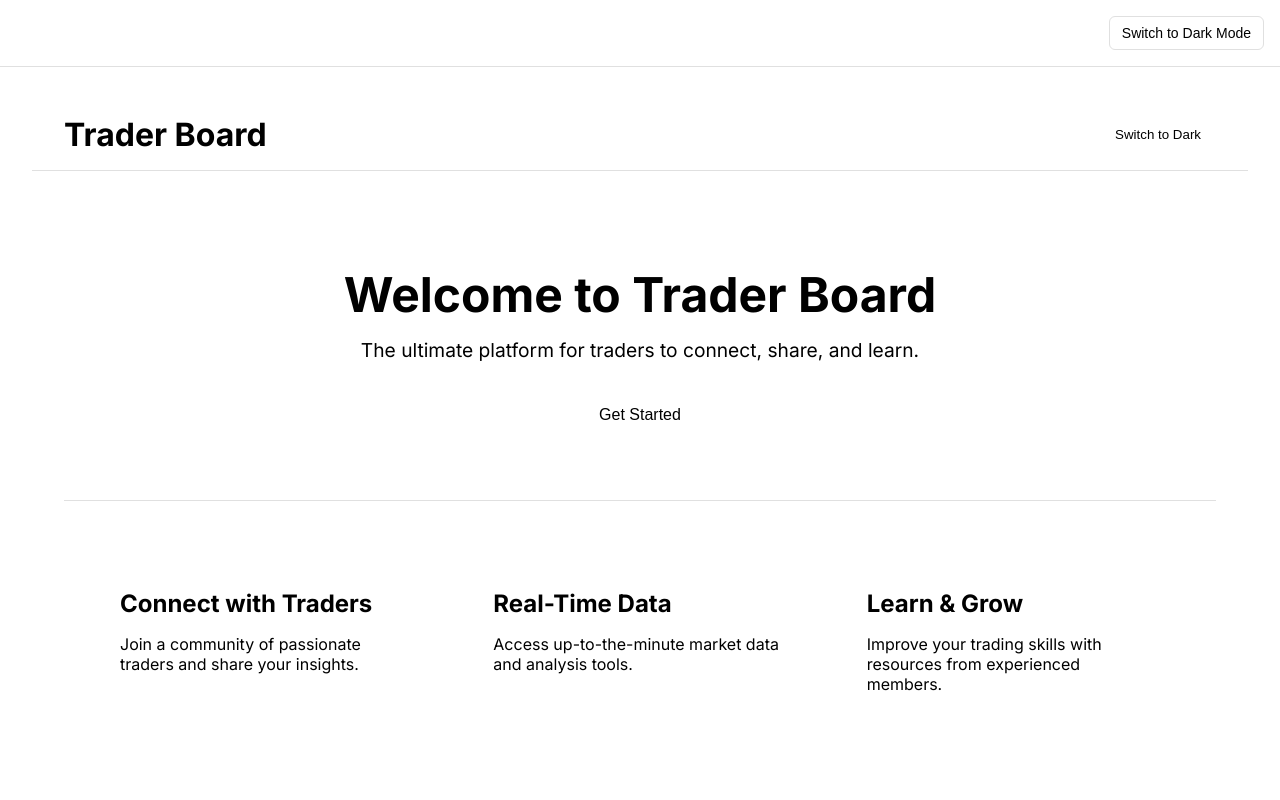
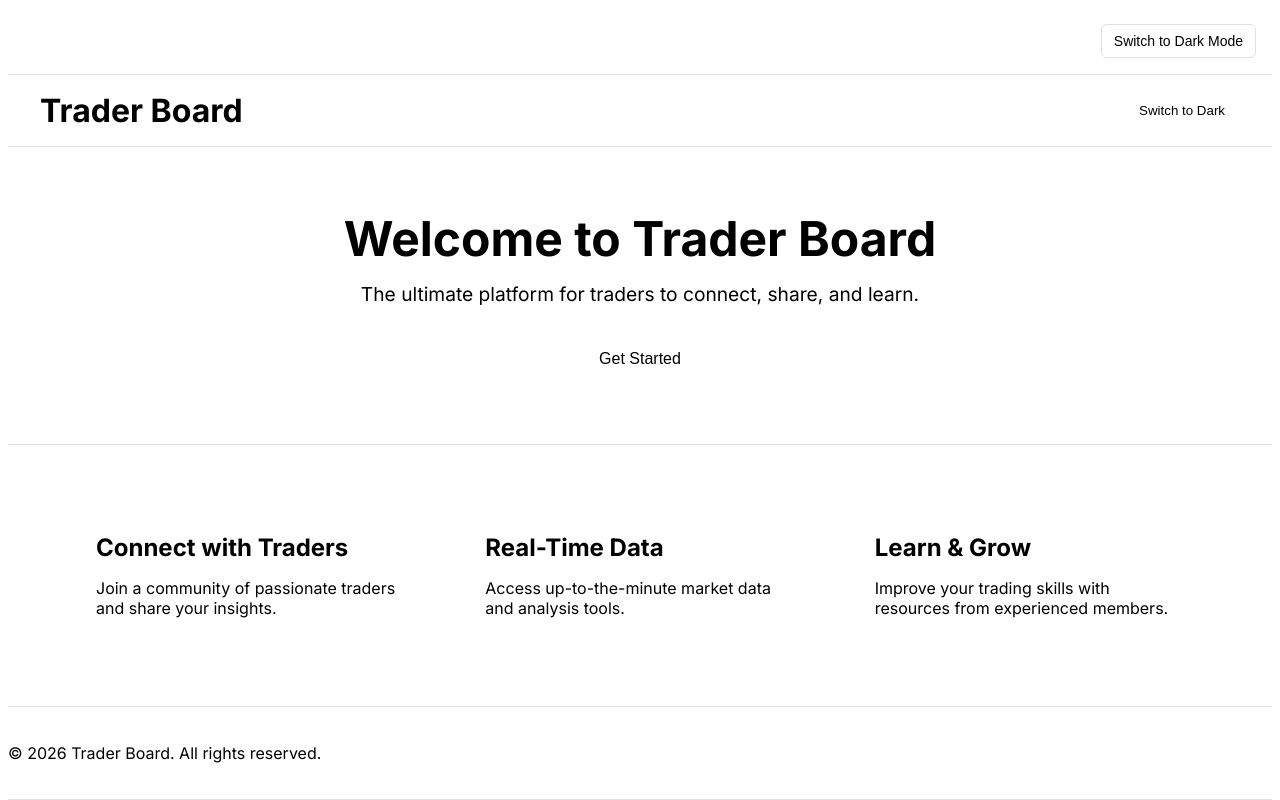
Before and after one commit to xenirio/trader-board, a Next.js app: page / in a window 1280 px wide. Shown: the top 800 px of the page. Built offline with nearby package versions, Linux system fonts and the light colour scheme.

Commit message:
feat: Add globals.css

```diff
--- a/app/globals.css
+++ b/app/globals.css
@@ -1,26 +1,76 @@
-body {
-  margin: 0;
-  font-family: -apple-system, BlinkMacSystemFont, 'Segoe UI', 'Roboto', 'Oxygen',
-    'Ubuntu', 'Cantarell', 'Fira Sans', 'Droid Sans', 'Helvetica Neue',
-    sans-serif;
-  -webkit-font-smoothing: antialiased;
-  -moz-osx-font-smoothing: grayscale;
-  background-color: var(--background-color);
-  color: var(--text-color);
-  transition: background-color 0.3s ease, color 0.3s ease;
+@tailwind base;
+@tailwind components;
+@tailwind utilities;
+
+@layer base {
+  :root {
+    --background: 0 0% 100%;
+    --foreground: 222.2 84% 4.9%;
+
+    --card: 0 0% 100%;
+    --card-foreground: 222.2 84% 4.9%;
+
+    --popover: 0 0% 100%;
+    --popover-foreground: 222.2 84% 4.9%;
+
+    --primary: 222.2 47.4% 11.2%;
+    --primary-foreground: 210 40% 98%;
+
+    --secondary: 210 40% 96.1%;
+    --secondary-foreground: 222.2 47.4% 11.2%;
+
+    --muted: 210 40% 96.1%;
+    --muted-foreground: 215.4 16.3% 46.9%;
+
+    --accent: 210 40% 96.1%;
+    --accent-foreground: 222.2 47.4% 11.2%;
+
+    --destructive: 0 84.2% 60.2%;
+    --destructive-foreground: 210 40% 98%;
+
+    --border: 214.3 31.8% 91.4%;
+    --input: 214.3 31.8% 91.4%;
+    --ring: 222.2 84% 4.9%;
+
+    --radius: 0.5rem;
+  }
+
+  .dark {
+    --background: 222.2 84% 4.9%;
+    --foreground: 210 40% 98%;
+
+    --card: 222.2 84% 4.9%;
+    --card-foreground: 210 40% 98%;
+
+    --popover: 222.2 84% 4.9%;
+    --popover-foreground: 210 40% 98%;
+
+    --primary: 210 40% 98%;
+    --primary-foreground: 222.2 47.4% 11.2%;
+
+    --secondary: 217.2 32.6% 17.5%;
+    --secondary-foreground: 210 40% 98%;
+
+    --muted: 217.2 32.6% 17.5%;
+    --muted-foreground: 215 20.2% 65.1%;
+
+    --accent: 217.2 32.6% 17.5%;
+    --accent-foreground: 210 40% 98%;
+
+    --destructive: 0 62.8% 30.6%;
+    --destructive-foreground: 210 40% 98%;
+
+    --border: 217.2 32.6% 17.5%;
+    --input: 217.2 32.6% 17.5%;
+    --ring: 212.7 26.8% 83.9%;
+  }
 }
 
-main {
-  padding: 2rem;
-  background-color: var(--background-color);
-  color: var(--text-color);
+@layer base {
+  * {
+    @apply border-border;
+  }
+  body {
+    @apply bg-background text-foreground;
+  }
 }
-
-a {
-  color: var(--primary-color);
-  text-decoration: none;
-}
-
-a:hover {
-  text-decoration: underline;
-}
```
